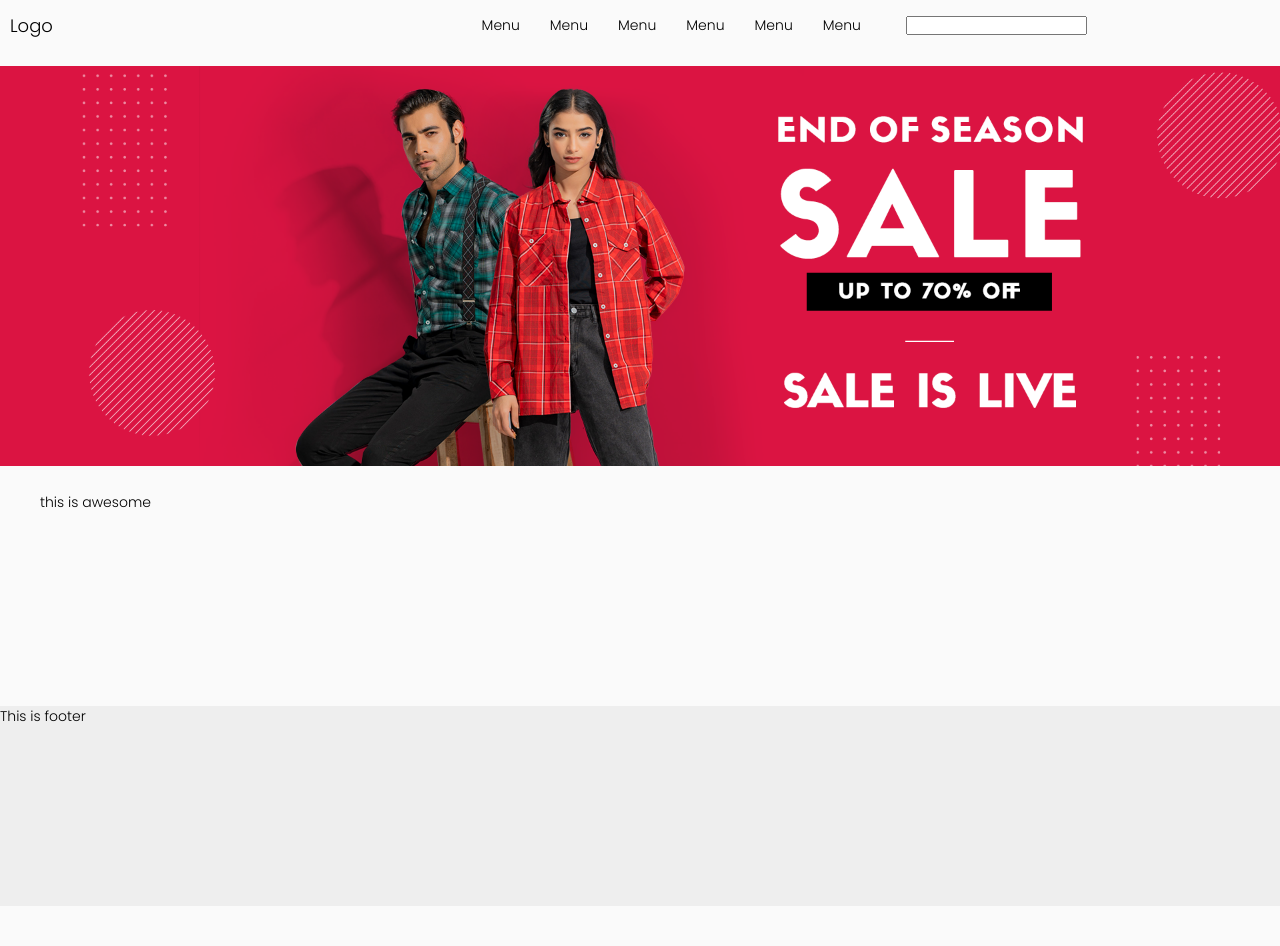
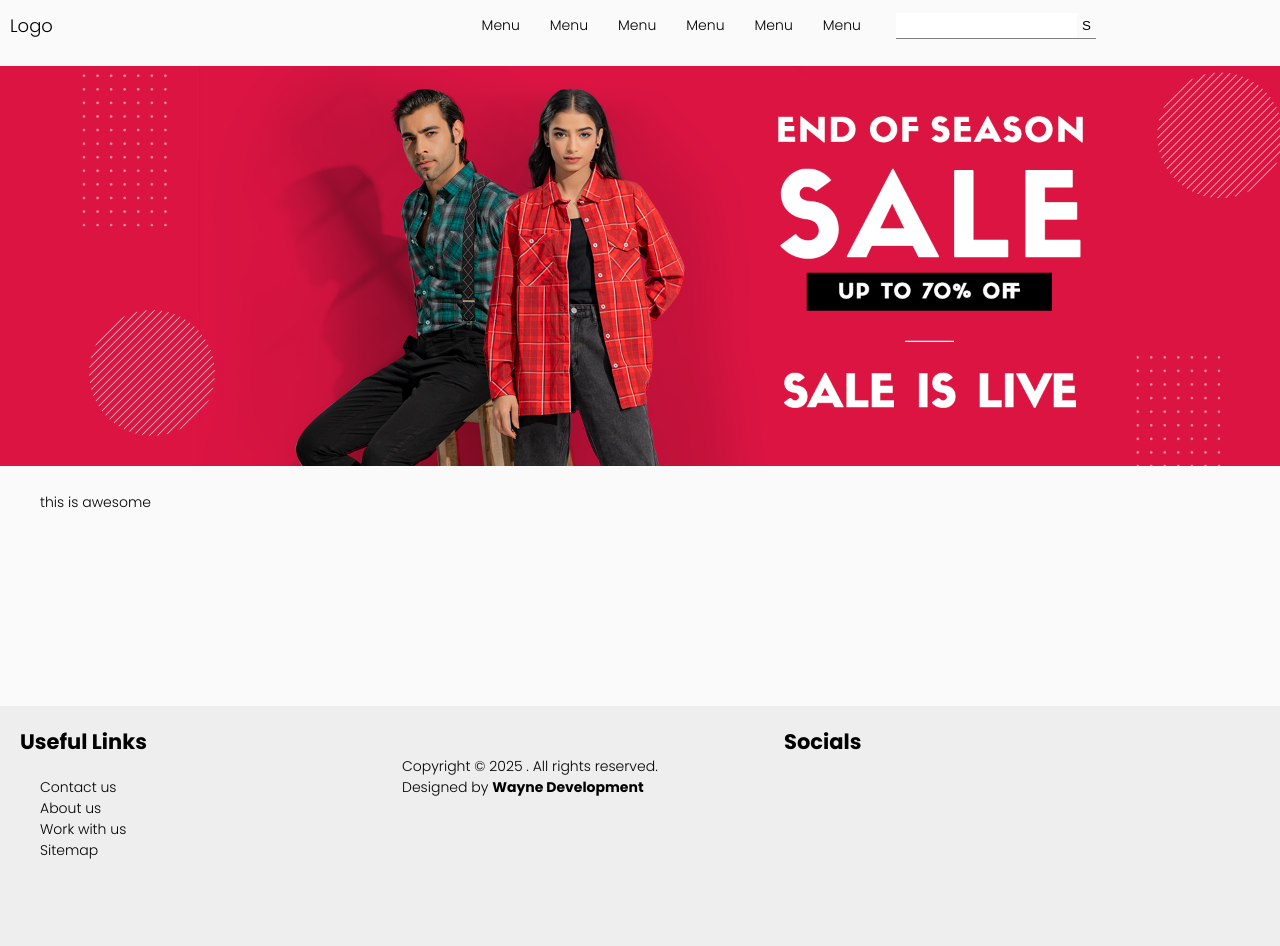
Before and after one commit to AliWayne101/dropshipping-template-1, a PHP site: page / in a window 1280 px wide. Before the commit the page ends 722 px from the top, so only its background shows below. Run offline with PHP 8.4, Linux system fonts and the light colour scheme.

Commit message:
worked on footer and searchbar

```diff
--- a/css/master.css
+++ b/css/master.css
@@ -49,6 +49,28 @@ nav div:nth-child(3) {
     align-items: center;
 }
 
+nav div:nth-child(3) .search-bar {
+    display: flex;
+    /* background-color: green; */
+    border-bottom: 1px solid gray;
+}
+
+nav div:nth-child(3) .search-bar input {
+    /* background-color: red; */
+    border: none;
+    appearance: none !important;
+    outline: none;
+    padding: 2px;
+}
+
+nav div:nth-child(3) .search-bar-button {
+    background-color: transparent;
+    border: none;
+    padding: 5px;
+    cursor: pointer;
+}
+
+
 nav div ul {
     display: flex;
 }
@@ -75,6 +97,23 @@ nav div ul li a:hover {
 .footer {
     background-color: var(--highlight-bg);
     min-height: 200px;
+    padding: 20px;
+    display: grid;
+    grid-template-columns: 30% 30% 30%;
+    gap: 10px;
+}
+
+.footer div h2 {
+    margin-bottom: 20px;
+}
+
+.footer div ul {
+    list-style-type: none;
+    padding-left: 20px;
+}
+
+.footer div:nth-child(2) {
+    padding-top: 30px;
 }
 
 @media screen and (max-width: 720px) {
--- a/index.php
+++ b/index.php
@@ -33,9 +33,10 @@ include './vars/_conf.php';
             </ul>
         </div>
         <div>
-            <div class="search-bar">
+            <form action="/search.php" method="post" class="search-bar">
                 <input type="text" name="search" id="search">
-            </div>
+                <button type="submit" class="search-bar-button">S</button>
+            </form>
         </div>
     </nav>
 
@@ -52,7 +53,22 @@ include './vars/_conf.php';
     </div>
 
     <div class="footer">
-        This is footer
+        <div>
+            <h2>Useful Links</h2>
+            <ul>
+                <li>Contact us</li>
+                <li>About us</li>
+                <li>Work with us</li>
+                <li>Sitemap</li>
+            </ul>
+        </div>
+        <div>
+            Copyright © 2025 <?php constant('WEBNAME'); ?> . All rights reserved.<br />
+            Designed by <b><a href="http://waynedev.vercel.app" target="_blank" rel="noopener noreferrer">Wayne Development</a></b>
+        </div>
+        <div>
+            <h2>Socials</h2>
+        </div>
     </div>
 </body>
 
```
Also changed, not shown: sections/Footer.php (added, +19 -0 lines), sections/Navbar.php (added, +19 -0 lines).
